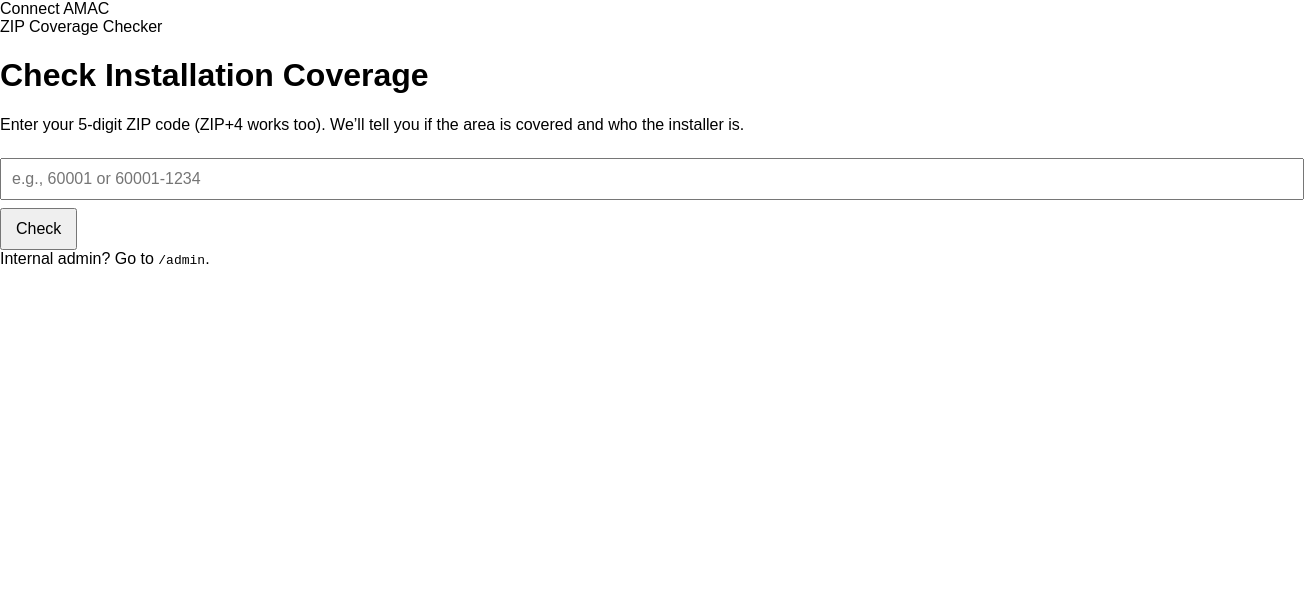
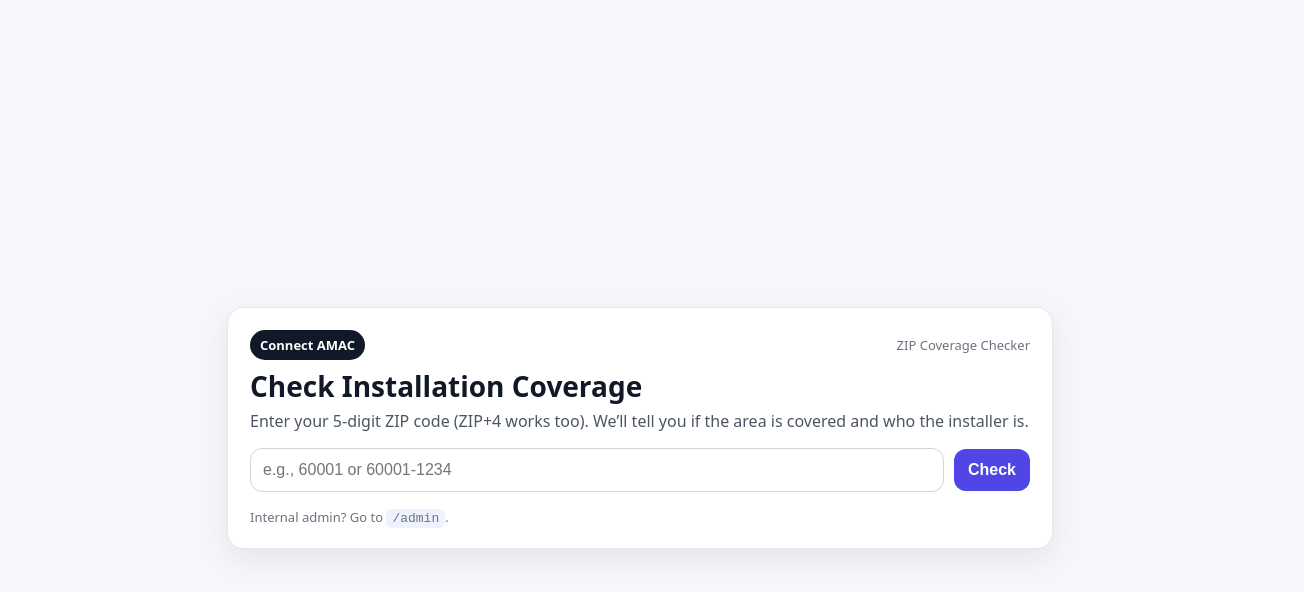
Before and after one commit to Danielconnectamerica/AMAC-Zip, a Next.js app: page / in a window 1280 px wide. Shown: the top 592 px of the page, 1304 px wide, since content can reach past the window. Built offline with nearby package versions, Linux system fonts and the light colour scheme.

Commit message:
Update globals.css

```diff
--- a/app/globals.css
+++ b/app/globals.css
@@ -4,24 +4,190 @@
 
 body {
   margin: 0;
-  font-family: Arial, sans-serif;
+  font-family: ui-sans-serif, system-ui, -apple-system, Segoe UI, Roboto, Arial, "Helvetica Neue", Helvetica;
+  background: #f6f7fb;
+  color: #111827;
 }
 
-.container {
-  max-width: 720px;
-  margin: 40px auto;
-  padding: 0 16px;
+code {
+  background: #eef2ff;
+  padding: 2px 6px;
+  border-radius: 6px;
 }
 
-input {
-  width: 100%;
-  padding: 10px;
-  font-size: 16px;
-  margin: 8px 0;
+.page {
+  min-height: 100vh;
+  display: grid;
+  place-items: center;
+  padding: 28px 16px;
 }
 
-button {
-  padding: 10px 14px;
+.card {
+  width: 100%;
+  max-width: 780px;
+  background: white;
+  border: 1px solid #e5e7eb;
+  border-radius: 16px;
+  padding: 22px;
+  box-shadow: 0 10px 30px rgba(17, 24, 39, 0.08);
+}
+
+.brandRow {
+  display: flex;
+  gap: 10px;
+  align-items: center;
+  justify-content: space-between;
+  margin-bottom: 10px;
+}
+
+.badge {
+  font-weight: 700;
+  font-size: 13px;
+  padding: 6px 10px;
+  border-radius: 999px;
+  background: #111827;
+  color: white;
+}
+
+.muted {
+  font-size: 13px;
+  color: #6b7280;
+}
+
+.title {
+  margin: 8px 0 6px;
+  font-size: 28px;
+  line-height: 1.2;
+}
+
+.subtitle {
+  margin: 0 0 16px;
+  color: #4b5563;
+}
+
+.formRow {
+  display: flex;
+  gap: 10px;
+  align-items: center;
+  flex-wrap: wrap;
+}
+
+.input {
+  flex: 1;
+  min-width: 240px;
+  padding: 12px 12px;
+  border: 1px solid #d1d5db;
+  border-radius: 12px;
   font-size: 16px;
+  outline: none;
+}
+
+.input:focus {
+  border-color: #6366f1;
+  box-shadow: 0 0 0 4px rgba(99, 102, 241, 0.15);
+}
+
+.button {
+  padding: 12px 14px;
+  border: 0;
+  border-radius: 12px;
+  font-size: 16px;
+  font-weight: 700;
+  background: #4f46e5;
+  color: white;
   cursor: pointer;
 }
+
+.button:disabled {
+  opacity: 0.6;
+  cursor: not-allowed;
+}
+
+.hint {
+  margin-top: 10px;
+  font-size: 13px;
+  color: #6b7280;
+}
+
+.alert {
+  margin-top: 14px;
+  padding: 12px;
+  border-radius: 12px;
+  border: 1px solid #e5e7eb;
+  background: #f9fafb;
+}
+
+.alert.error {
+  border-color: #fecaca;
+  background: #fff1f2;
+}
+
+.result {
+  margin-top: 14px;
+  padding: 14px;
+  border-radius: 14px;
+  border: 1px solid #e5e7eb;
+  background: #f9fafb;
+}
+
+.result.yes {
+  border-color: #bbf7d0;
+  background: #f0fdf4;
+}
+
+.result.no {
+  border-color: #fed7aa;
+  background: #fff7ed;
+}
+
+.resultTop {
+  display: flex;
+  align-items: baseline;
+  gap: 14px;
+}
+
+.resultBig {
+  font-size: 34px;
+  font-weight: 900;
+  letter-spacing: 0.5px;
+}
+
+.resultSmall {
+  color: #374151;
+  font-weight: 600;
+}
+
+.installers {
+  margin-top: 12px;
+}
+
+.label {
+  font-size: 12px;
+  color: #6b7280;
+  margin-bottom: 8px;
+  text-transform: uppercase;
+  letter-spacing: 0.06em;
+}
+
+.pillRow {
+  display: flex;
+  gap: 8px;
+  flex-wrap: wrap;
+}
+
+.pill {
+  display: inline-flex;
+  align-items: center;
+  padding: 8px 10px;
+  border-radius: 999px;
+  border: 1px solid #e5e7eb;
+  background: white;
+  font-weight: 700;
+  font-size: 14px;
+}
+
+.footerNote {
+  margin-top: 16px;
+  font-size: 13px;
+  color: #6b7280;
+}
```
